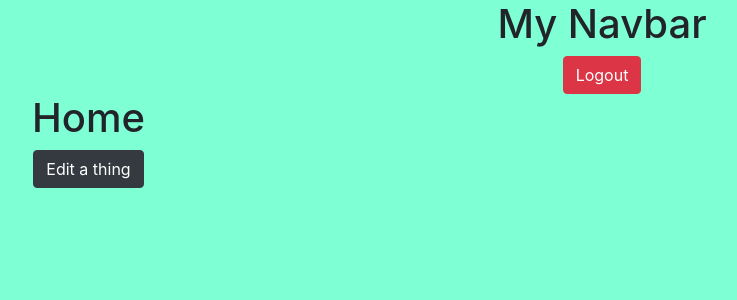
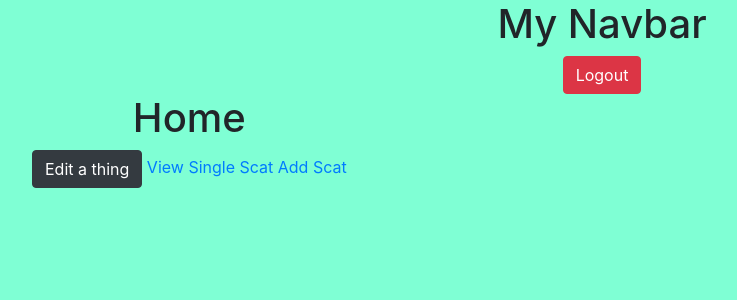
Before and after one commit to lstar18/scatt-surprise, a React (Create React App) app: page /home in a window 1280 px wide. Shown: the top 300 px of the page, without its empty margins (38-775 px from the left). Built offline with nearby package versions, Linux system fonts and the light colour scheme; no server answers; sample sign-in values are in the browser's storage.

Commit message:
all routing works

```diff
--- a/src/components/pages/Home/Home.js
+++ b/src/components/pages/Home/Home.js
@@ -1,5 +1,5 @@
 import React from 'react';
-
+import { Link } from 'react-router-dom';
 import './Home.scss';
 
 class Home extends React.Component {
@@ -14,6 +14,8 @@ class Home extends React.Component {
       <div className="Home">
         <h1> Home </h1>
         <button className="btn btn-dark" onClick={this.editEvent}> Edit a thing </button>
+        <Link to='/scats/scat2'> View Single Scat </Link>
+        <Link to='/new'> Add Scat </Link>
       </div>
     );
   }
```
